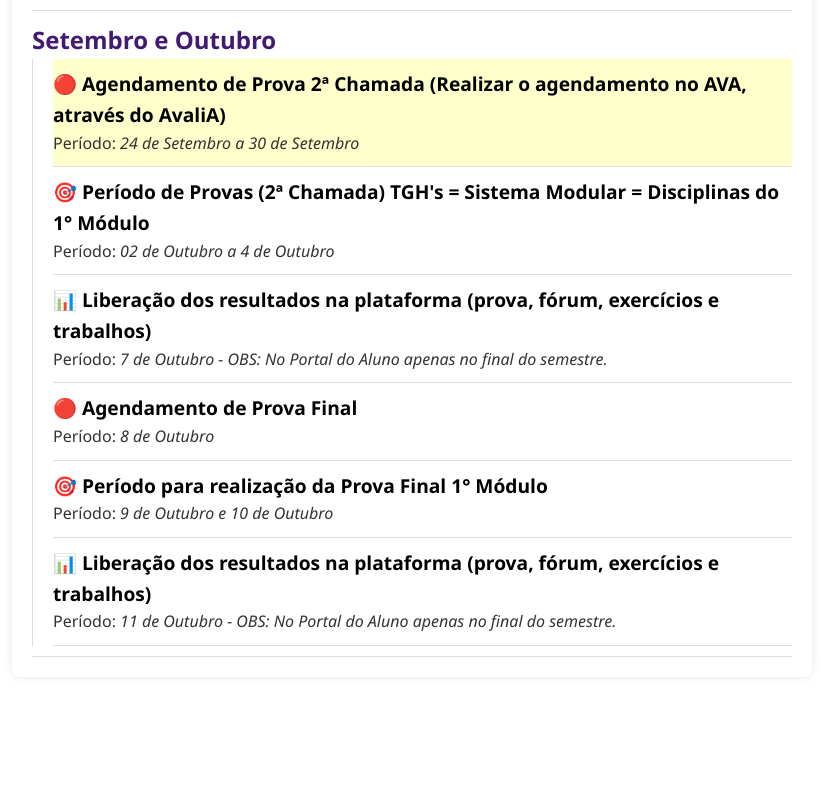
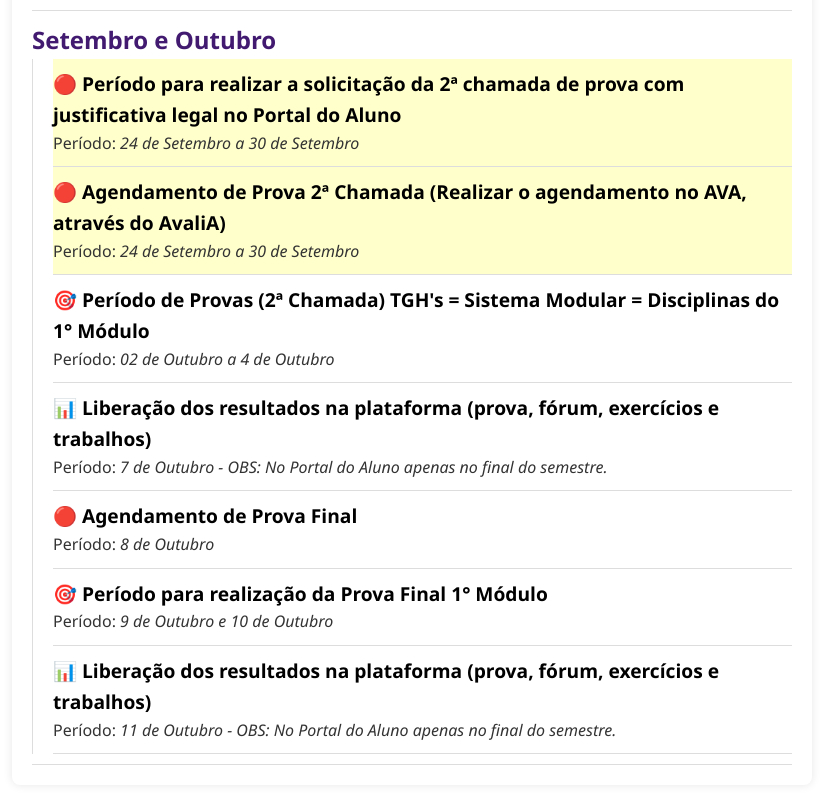
Before and after one commit to avauniceplac/CRONOGRAMA_EADH_1MOD_2024_2, a plain HTML site: page index.html in a window 1280 px wide. Shown: the part 1179-1972 px from the top of the page, without its empty margins (228-1051 px from the left). Before the commit the page ends 1906 px from the top, so only its background shows below. Drawn offline with nearby package versions, Linux system fonts and the light colour scheme.

Commit message:
Update index.html
.

```diff
--- a/index.html
+++ b/index.html
@@ -91,6 +91,13 @@
             <div class="month-category">
                 <div class="month-title">Setembro e Outubro</div>
                 <div class="event-list">
+                     <!-- SOLICITAÇÃO DA 2ª CHAMADA VIA PORTAL DO ALUNO -->
+                    <div class="event-item" data-start="2024-09-25" data-end="2024-10-02">
+                        <div class="event-title">&#128308; Período para realizar a solicitação da 2ª chamada de prova com justificativa legal no Portal do Aluno</div>
+                        <div class="event-details">
+                            Período: <span class="event-period">24 de Setembro a 30 de Setembro</span>
+                        </div>
+                    </div>
                     <!-- AGENDAMENTO PROVA DE 2ª CHAMADA -->
                     <div class="event-item" data-start="2024-09-24" data-end="2024-10-02">
                         <div class="event-title">&#128308; Agendamento de Prova 2ª Chamada (Realizar o agendamento no AVA, através do AvaliA)</div>
```
